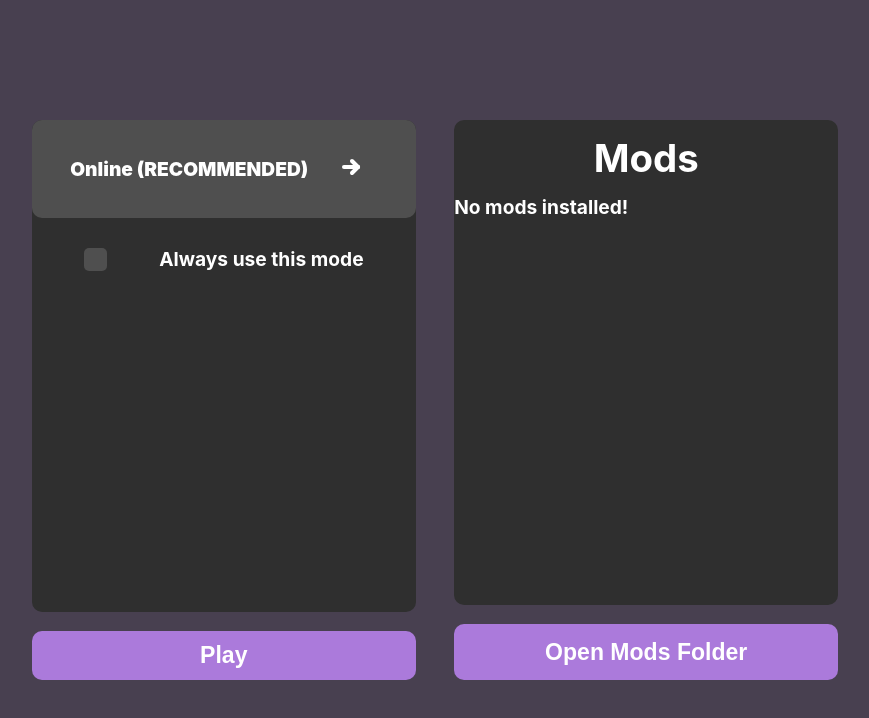
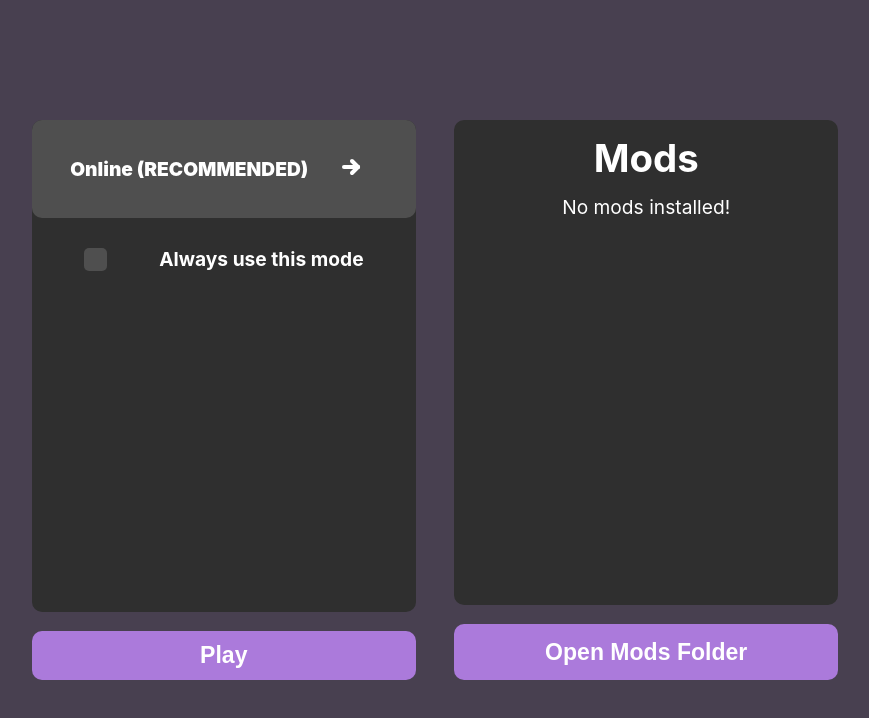
Before and after one commit to SpikeHD/RogueTop, a Preact app: page / in a window 1280 px wide. Shown: the top 718 px of the page, without its empty margins (205-1074 px from the left). Built offline with nearby package versions, Linux system fonts and the light colour scheme.

Commit message:
fix: no mods text

```diff
--- a/src/chunks/Mods.css
+++ b/src/chunks/Mods.css
@@ -11,6 +11,11 @@
 
 .mods h1 {
   text-align: center;
+}
+
+.no-mods {
+  text-align: center;
+  font-weight: normal;
 }
 
 .mod-list {
--- a/src/chunks/Mods.tsx
+++ b/src/chunks/Mods.tsx
@@ -26,7 +26,7 @@ export function Mods() {
               ))}
             </div>
           ) : (
-            <p>No mods installed!</p>
+            <p class="no-mods">No mods installed!</p>
           )
         }
       </div>
```
